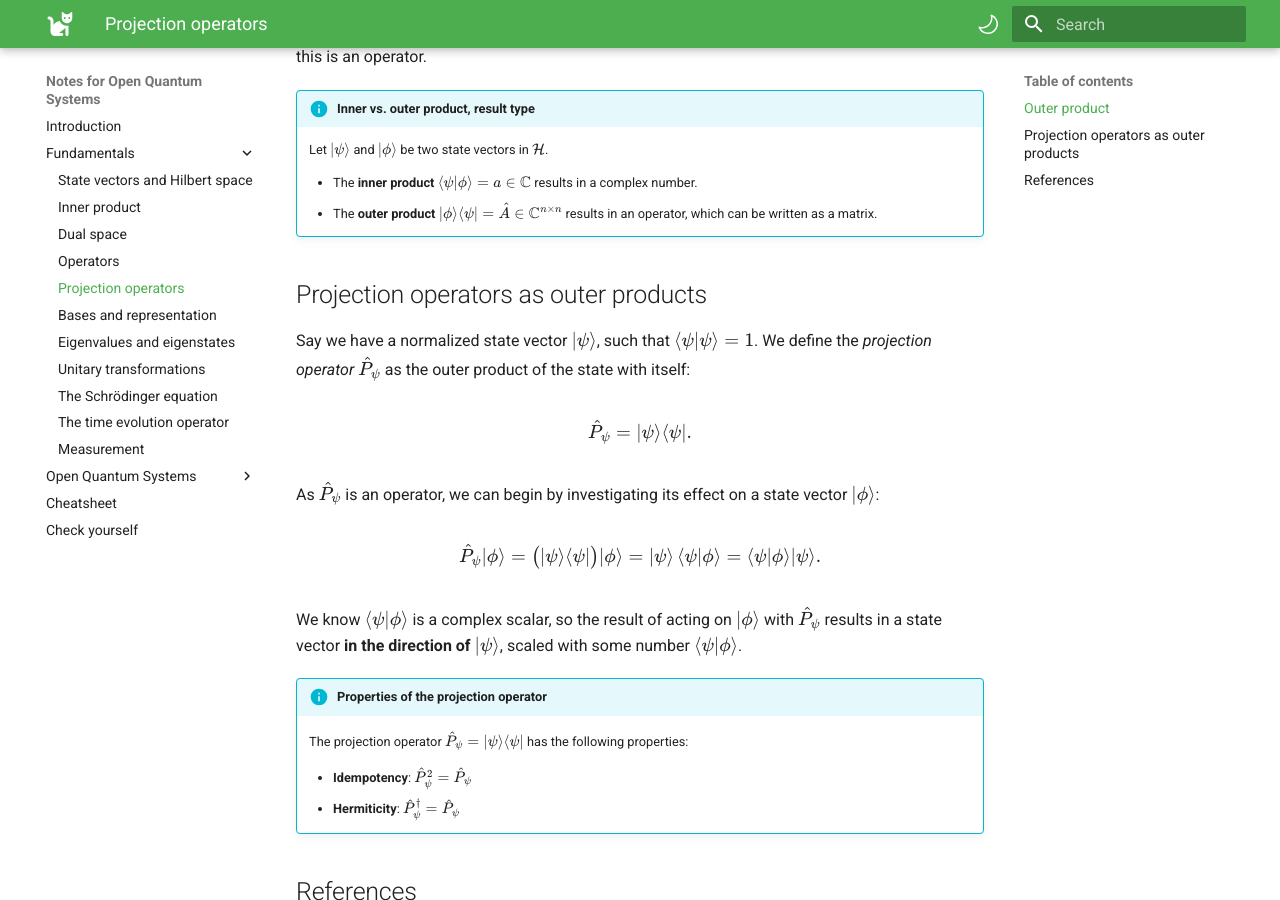
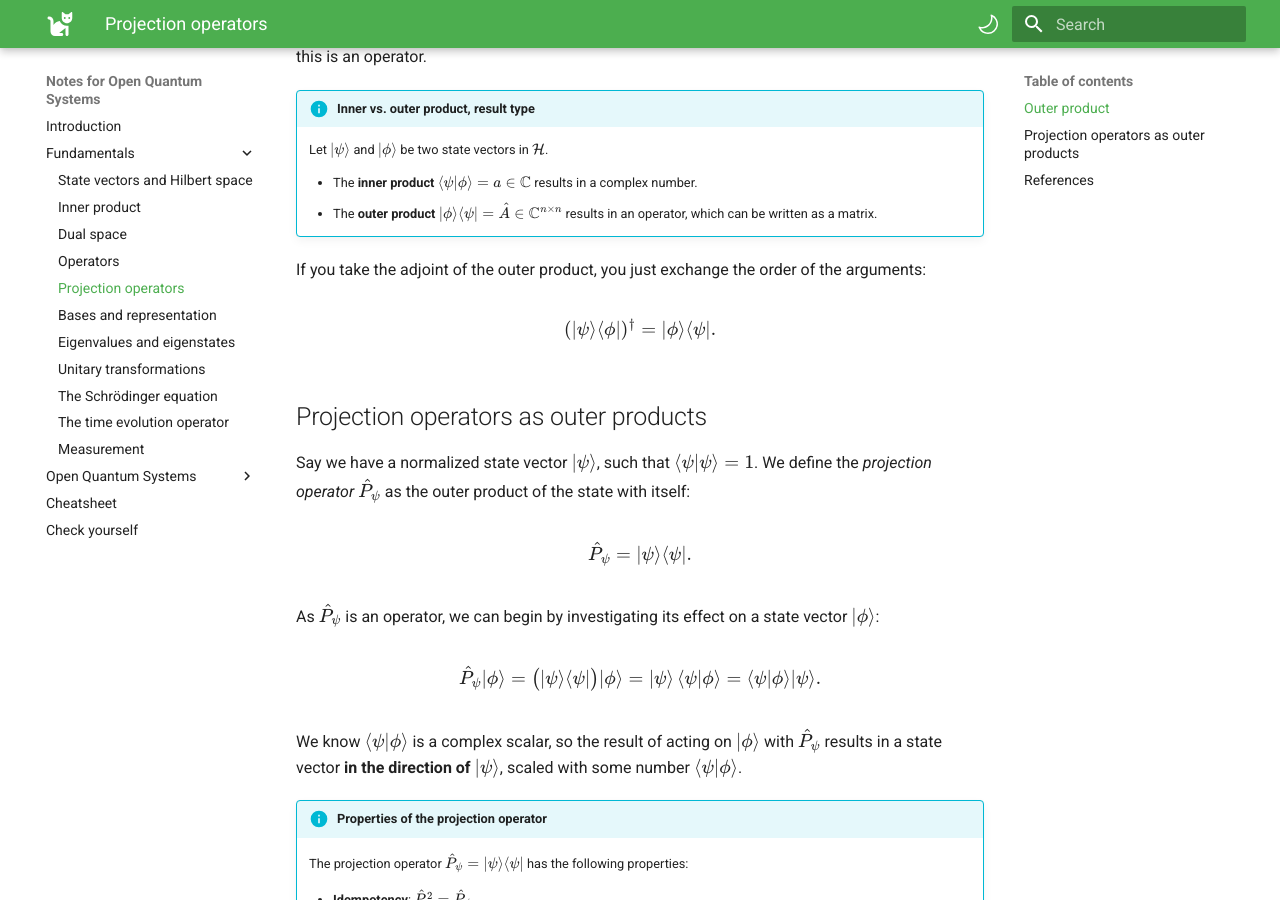
Before and after one commit to elviralaurin/notes-oqs, an MkDocs documentation site: the page built from docs/fundamentals/projection-operators.md, in a window 1280 px wide and 900 px high, scrolled down 463 px. Built offline with MkDocs 1.6.1 and Material for MkDocs 9.7.7, drawn with Linux system fonts in a browser that asks for light colours.

Commit message:
add note on projection operators

```diff
--- a/docs/fundamentals/projection-operators.md
+++ b/docs/fundamentals/projection-operators.md
@@ -16,6 +16,12 @@ We call this operation $\ket{\phi}\bra{\psi}$ the *outer product*, and in contra
 
     - The **inner product** $\braket{\psi | \phi} = a \in \mathbb{C}$ results in a complex number.
     - The **outer product** $\ket{\phi} \bra{\psi} = \hat{A} \in \mathbb{C}^{n \times n}$ results in an operator, which can be written as a matrix.
+
+If you take the adjoint of the outer product, you just exchange the order of the arguments:
+
+$$
+(\ket{\psi} \bra{\phi})^\dagger = \ket{\phi} \bra{\psi}.
+$$
 
 ## Projection operators as outer products
 Say we have a normalized state vector $\ket{\psi}$, such that $\braket{\psi | \psi} = 1$. We define the *projection operator* $\hat{P}_\psi$ as the outer product of the state with itself:
```
